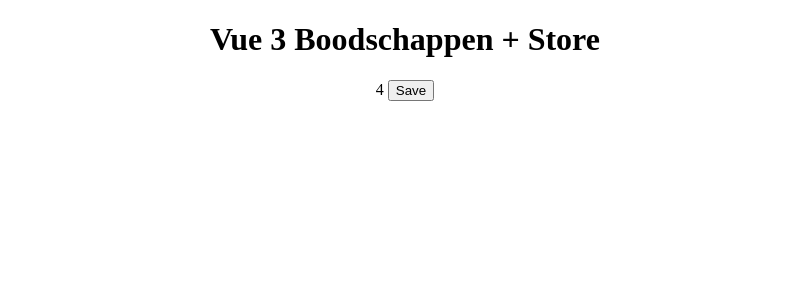
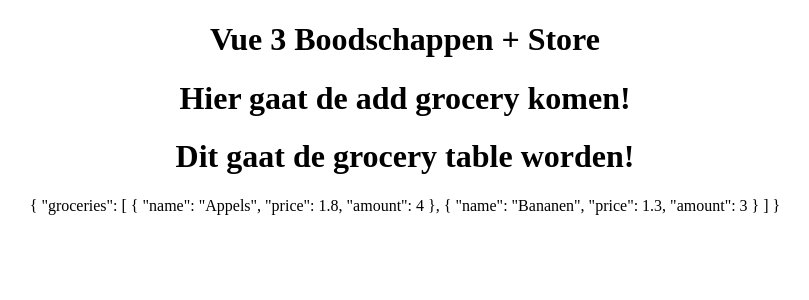
Before and after one commit to Sven-the-man/vue-3-Groceries-With-Store, a Vue app: page / in a window 1280 px wide. Shown: the top 300 px of the page, without its empty margins (235-1044 px from the left). Built offline with nearby package versions, Linux system fonts and the light colour scheme.

Commit message:
2/23/2022

```diff
--- a/src/components/GroceryList.vue
+++ b/src/components/GroceryList.vue
@@ -1,24 +1,19 @@
 <template>
     <div class="container">
         <h1>Vue 3 Boodschappen + Store</h1>
-        {{ postsCount }}
-        <button @click="insertPost(post)">Save</button>
+        <AddGrocery />
+        <GroceryTable />
+        {{ groceries }}
     </div>
 </template>
 
-<script>
-// import GroceryTable from './GroceryTable.vue';
-// import AddGrocery from './CRUD/AddGrocery.vue';
+<script setup>
+import GroceryTable from './GroceryTable.vue';
+import AddGrocery from './CRUD/AddGrocery.vue';
 import GroceriesStore from '../store/groceries.js';
-import {ref} from 'vue';
+// import {ref} from 'vue';
 
-export default {
-    setup() {
-        const groceries = GroceriesStore();
-        const post = ref('');
-        return {...groceries, post};
-    },
-};
+const groceries = GroceriesStore();
 </script>
 
 <style scoped>
--- a/src/store/groceries.js
+++ b/src/store/groceries.js
@@ -2,13 +2,16 @@
 import {withState} from './helper';
 
 const state = reactive({
-    posts: ['post 1', 'post 2', 'post 3', 'post 4'],
+    groceries: [
+        {name: 'Appels', price: 1.8, amount: 4},
+        {name: 'Bananen', price: 1.3, amount: 3},
+    ],
 });
 
 //getters
-const postsCount = computed(() => state.posts.length);
+const groceries = computed(() => state.groceries);
 
-//setters
-const insertPost = post => state.posts.push(post);
+//setters(?)
+// const insertPost = post => state.posts.push(post);
 
-export default () => withState({postsCount, insertPost}, state);
+export default () => withState({groceries}, state);
```
Also changed, not shown: te doen.txt (added).
